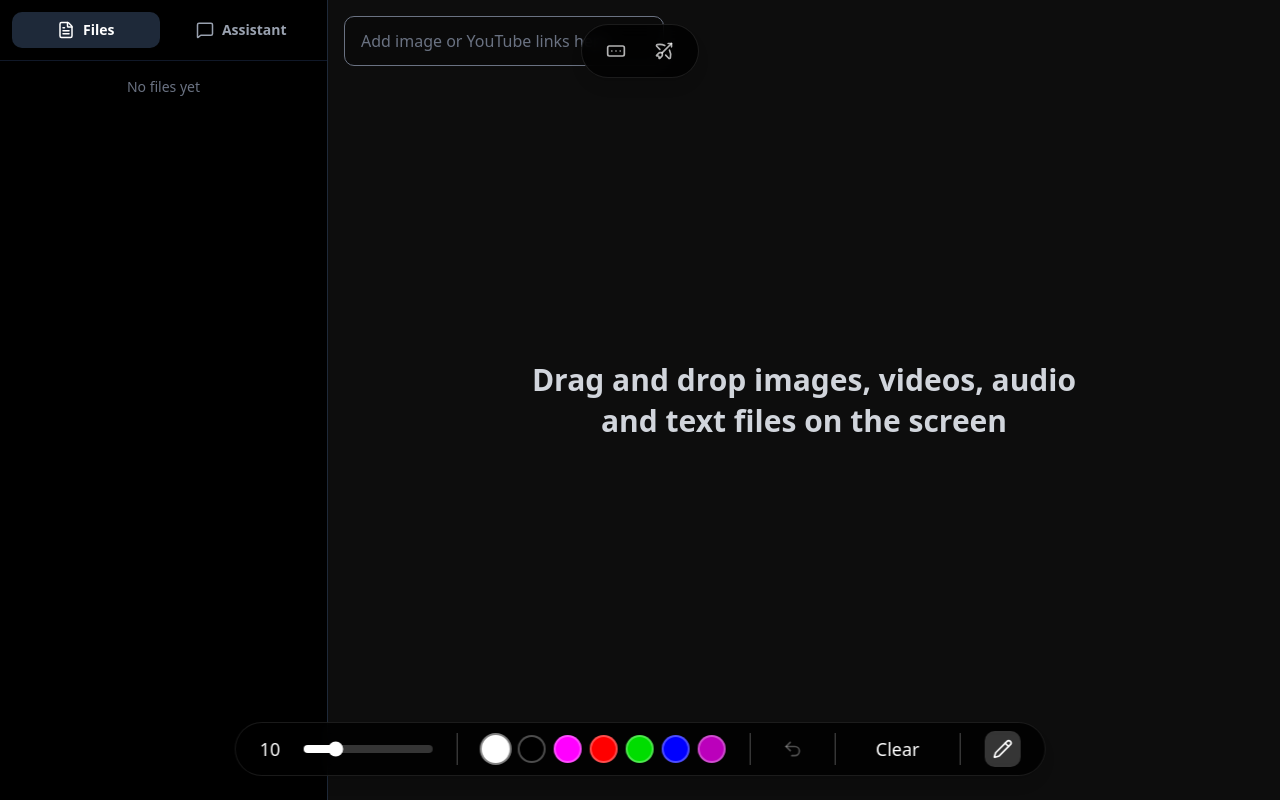
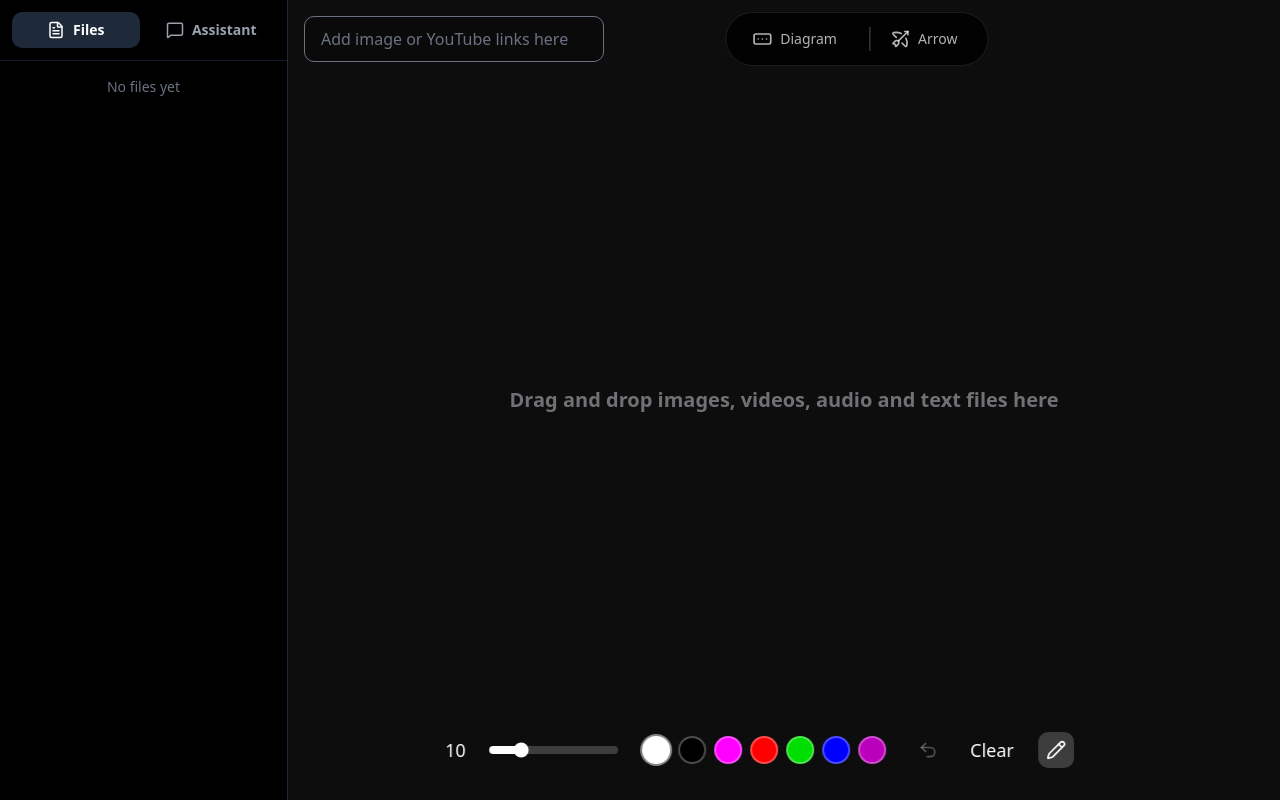
Before and after one commit to MatthewLacerda2/J.A.R.V.I.S, a React (Vite) app in the folder J.A.R.V.I.S/: page / in a window 1280 px wide. Built offline with nearby package versions, Linux system fonts and the light colour scheme; what ollama would draw is missing.

Commit message:
better css

```diff
--- a/J.A.R.V.I.S/src/components/canvas/CanvasDropZone.tsx
+++ b/J.A.R.V.I.S/src/components/canvas/CanvasDropZone.tsx
@@ -67,8 +67,8 @@ export function CanvasDropZone({
 
       {hasNoMediaFiles && !isDragging && (
         <div className="absolute inset-0 flex items-center justify-center z-30 pointer-events-none">
-          <div className="text-gray-300 text-3xl font-bold max-w-xl text-center leading-snug">
-            Drag and drop images, videos, audio and text files on the screen
+          <div className="text-gray-300/50 text-xl font-semibold max-w-xl text-center leading-snug">
+            Drag and drop images, videos, audio and text files here
           </div>
         </div>
       )}
@@ -79,7 +79,7 @@ export function CanvasDropZone({
           value={imageUrl}
           onChange={(e) => setImageUrl(e.target.value)}
           placeholder="Add image or YouTube links here"
-          className="px-4 py-3 rounded-lg border border-gray-500 bg-black/25 text-white placeholder:text-gray-500 min-w-[320px] focus:outline-none"
+          className="px-4 py-2.5 rounded-lg border border-gray-500 bg-black/25 text-white placeholder:text-gray-500 min-w-[300px] focus:outline-none"
         />
       </form>
     </div>
--- a/J.A.R.V.I.S/src/components/diagrams/DiagramToolbar.tsx
+++ b/J.A.R.V.I.S/src/components/diagrams/DiagramToolbar.tsx
@@ -1,6 +1,6 @@
-import { BowArrow, GitCompareArrows, GitPullRequestArrow, RectangleEllipsis, SquareArrowUp, WindArrowDownIcon } from 'lucide-react';
-import { useDiagram } from '../../hooks/useDiagram';
-import { cn } from '../../lib/utils';
+import { BowArrow, RectangleEllipsis } from "lucide-react";
+import { useDiagram } from "../../hooks/useDiagram";
+import { cn } from "../../lib/utils";
 
 export function DiagramToolbar() {
   const { toolMode, setToolMode } = useDiagram();
@@ -8,32 +8,38 @@ export function DiagramToolbar() {
   return (
     <div
       data-diagram-toolbar
-      className="fixed top-6 left-1/2 -translate-x-1/2 z-50 bg-black/80 backdrop-blur-sm rounded-full px-4 py-2 flex items-center gap-3 border border-white/10 shadow-lg"
+      className="fixed top-3 right-1/8 -translate-x-1/2 z-50 bg-black/80 rounded-full px-3.5 py-2 flex items-center gap-3 border border-white/10"
     >
       <button
-        onClick={() => setToolMode(toolMode === 'rectangle' ? 'none' : 'rectangle')}
+        onClick={() =>
+          setToolMode(toolMode === "rectangle" ? "none" : "rectangle")
+        }
         className={cn(
-          'p-2 rounded-lg transition-colors',
-          toolMode === 'rectangle'
-            ? 'bg-white/20 text-white'
-            : 'text-white/70 hover:bg-white/10 hover:text-white'
+          "px-3 py-2 rounded-full transition-colors flex items-center gap-2",
+          toolMode === "rectangle"
+            ? "bg-white/20 text-white"
+            : "text-white/70 hover:bg-white/10 hover:text-white"
         )}
         aria-label="Rectangle tool"
       >
         <RectangleEllipsis size={20} />
+        <p className="text-white/70 text-sm text-semibold pr-2">Diagram</p>
       </button>
 
+      <div className="h-6 w-px bg-white/30" />
+
       <button
-        onClick={() => setToolMode(toolMode === 'arrow' ? 'none' : 'arrow')}
+        onClick={() => setToolMode(toolMode === "arrow" ? "none" : "arrow")}
         className={cn(
-          'p-2 rounded-lg transition-colors',
-          toolMode === 'arrow'
-            ? 'bg-white/20 text-white'
-            : 'text-white/70 hover:bg-white/10 hover:text-white'
+          "px-2 py-1 rounded-full transition-colors flex items-center gap-2",
+          toolMode === "arrow"
+            ? "bg-white/20 text-white"
+            : "text-white/70 hover:bg-white/10 hover:text-white"
         )}
         aria-label="Arrow tool"
       >
         <BowArrow size={20} />
+        <span className="text-white/70 text-sm text-semibold pr-2">Arrow</span>
       </button>
     </div>
   );
--- a/J.A.R.V.I.S/src/components/drawing/DrawingToolbar.tsx
+++ b/J.A.R.V.I.S/src/components/drawing/DrawingToolbar.tsx
@@ -56,7 +56,7 @@ export function DrawingToolbar() {
   return (
     <div
       data-drawing-toolbar
-      className="fixed bottom-6 left-1/2 -translate-x-1/2 z-50 bg-black/80 backdrop-blur-sm rounded-full px-6 py-1 flex items-center gap-6 border border-white/10 shadow-lg"
+      className="fixed bottom-6 translate-x-1/4 z-50 backdrop-blur-sm rounded-full py-1 flex items-center gap-6"
     >
       <div className="flex items-center gap-3 min-w-[120px]">
         <span className="text-white text-lg font-medium w-8">{penWidth}</span>
@@ -79,8 +79,6 @@ export function DrawingToolbar() {
         />
       </div>
 
-      <div className="h-8 w-px bg-white/30" />
-
       <div className="flex items-center gap-2">
         {DRAWING_COLORS.map((c) => (
           <button
@@ -98,8 +96,6 @@ export function DrawingToolbar() {
         ))}
       </div>
 
-      <div className="h-8 w-px bg-white/30" />
-
       <button
         onClick={undoLastStroke}
         disabled={!canUndo}
@@ -114,16 +110,12 @@ export function DrawingToolbar() {
         <Undo2 size={20} />
       </button>
 
-      <div className="h-8 w-px bg-white/30" />
-
       <button
         onClick={clearAll}
-        className="px-4 py-2 text-white text-lg font-medium hover:bg-white/10 rounded-lg transition-colors"
+        className=" py-2 text-white text-lg font-medium hover:bg-white/10 rounded-lg transition-colors"
       >
         Clear
       </button>
-
-      <div className="h-8 w-px bg-white/30" />
 
       <button
         onClick={handleToggleEnabled}
--- a/J.A.R.V.I.S/src/components/sidebar/Sidebar.tsx
+++ b/J.A.R.V.I.S/src/components/sidebar/Sidebar.tsx
@@ -1,37 +1,37 @@
-import { useState } from 'react';
-import { MediaList } from './MediaList';
-import { ChatbotPanel } from './chatbot/ChatbotPanel';
-import { FileText, MessageSquare } from 'lucide-react';
-import { cn } from '../../lib/utils';
+import { FileText, MessageSquare } from "lucide-react";
+import { useState } from "react";
+import { cn } from "../../lib/utils";
+import { MediaList } from "./MediaList";
+import { ChatbotPanel } from "./chatbot/ChatbotPanel";
 
-type Tab = 'files' | 'assistant';
+type Tab = "files" | "assistant";
 
 export function Sidebar() {
-  const [activeTab, setActiveTab] = useState<Tab>('files');
+  const [activeTab, setActiveTab] = useState<Tab>("files");
 
   return (
-    <div className="w-82 h-screen bg-black border-r border-gray-800 flex flex-col">
+    <div className="w-72 h-screen bg-black border-r border-gray-800 flex flex-col">
       <div className="px-3 py-3 border-b border-gray-900">
         <div className="flex gap-2">
           <button
-            onClick={() => setActiveTab('files')}
+            onClick={() => setActiveTab("files")}
             className={cn(
-              'flex-1 flex items-center justify-center gap-2 px-3 py-2 rounded-lg text-sm font-semibold transition-colors',
-              activeTab === 'files'
-                ? 'bg-gray-800 text-white'
-                : 'text-gray-400 hover:text-white hover:bg-gray-900'
+              "flex-1 flex items-center justify-center gap-2 px-3 py-2 rounded-lg text-sm font-semibold transition-colors",
+              activeTab === "files"
+                ? "bg-gray-800 text-white"
+                : "text-gray-400 hover:text-white hover:bg-gray-900"
             )}
           >
             <FileText size={18} />
             Files
           </button>
           <button
-            onClick={() => setActiveTab('assistant')}
+            onClick={() => setActiveTab("assistant")}
             className={cn(
-              'flex-1 flex items-center justify-center gap-2 px-3 py-2 rounded-lg text-sm font-semibold transition-colors',
-              activeTab === 'assistant'
-                ? 'bg-gray-800 text-white'
-                : 'text-gray-400 hover:text-white hover:bg-gray-900'
+              "flex-1 flex items-center justify-center gap-2 px-3 py-2 rounded-lg text-sm font-semibold transition-colors",
+              activeTab === "assistant"
+                ? "bg-gray-800 text-white"
+                : "text-gray-400 hover:text-white hover:bg-gray-900"
             )}
           >
             <MessageSquare size={18} />
@@ -40,7 +40,7 @@ export function Sidebar() {
         </div>
       </div>
       <div className="flex-1 overflow-hidden">
-        {activeTab === 'files' ? (
+        {activeTab === "files" ? (
           <div className="h-full overflow-y-auto">
             <MediaList />
           </div>
```
Also changed, not shown: J.A.R.V.I.S/src/components/canvas/Canvas.tsx (+12 -12 lines).
